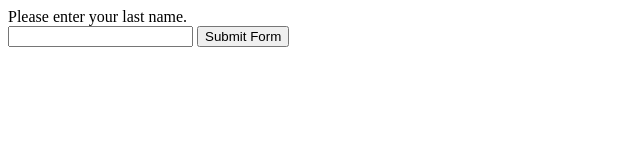
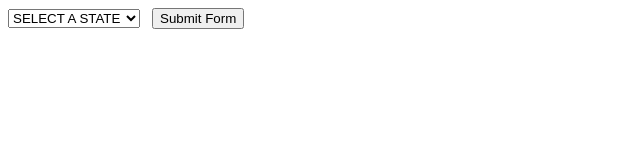
Before and after one commit to haideralishah/Saylani-Batch-5, a plain HTML site: page JavaScript/Chapters 82/index.html in a window 1280 px wide. Shown: the whole page, without its empty margins (0-640 px from the left). Drawn offline with Linux system fonts and the light colour scheme.

Commit message:
Task with chapter 83 done.

```diff
--- a/JavaScript/Chapters 82/app.js
+++ b/JavaScript/Chapters 82/app.js
@@ -21,27 +21,51 @@
 
 
 
-function checkForLastName() {
-    console.log('hello world');
-    var targetNodeEl = document.getElementById('lastNameField');
-    if (targetNodeEl.value.length === 0) {
-        console.log('Last name is required!');
-        targetNodeEl.focus();
-        targetNodeEl.style.backgroundColor = 'yellow';
-        var count = 0;
-        var changeFormFieldColor = setInterval(function () {
-            if (count % 2 === 0) {
-                targetNodeEl.style.backgroundColor = 'yellow';
-            }
-            else {
-                targetNodeEl.style.backgroundColor = 'white';
-            }
-            count++;
-            if(count === 6){
-                clearInterval(changeFormFieldColor);
-                count = 0;
-            }
-        }, 100);
+// function checkForLastName() {
+//     console.log('hello world');
+//     var targetNodeEl = document.getElementById('lastNameField');
+//     if (targetNodeEl.value.length === 0) {
+//         console.log('Last name is required!');
+//         targetNodeEl.focus();
+//         targetNodeEl.style.backgroundColor = 'yellow';
+//         var count = 0;
+//         var changeFormFieldColor = setInterval(function () {
+//             if (count % 2 === 0) {
+//                 targetNodeEl.style.backgroundColor = 'yellow';
+//             }
+//             else {
+//                 targetNodeEl.style.backgroundColor = 'white';
+//             }
+//             count++;
+//             if(count === 6){
+//                 clearInterval(changeFormFieldColor);
+//                 count = 0;
+//             }
+//         }, 100);
+//     }
+//     return false;
+// }
+
+
+
+
+
+
+
+
+
+
+
+
+
+
+
+
+function checkForSelection(el) {
+    var targetNodeEl = document.getElementById(el);
+    console.log(targetNodeEl.selectedIndex);
+    if (targetNodeEl.selectedIndex === 0) {
+        alert('Select a state.');
     }
     return false;
 }
--- a/JavaScript/Chapters 82/index.html
+++ b/JavaScript/Chapters 82/index.html
@@ -12,12 +12,27 @@
 
 
 
-    <form onSubmit="return checkForLastName();">
+    <!-- <form onSubmit="return checkForLastName();">
         Please enter your last name.
         <br>
         <input type="text" id="lastNameField">
         <input type="submit" value="Submit Form">
+    </form> -->
+
+
+
+    <form onSubmit="return checkForSelection('states');">
+        <select id="states">
+            <option value="" selected="selected">
+                SELECT A STATE</option>
+            <option value="AL">Alabama</option>
+            <option value="AK">Alaska</option>
+            <option value="AZ">Arizona</option>
+            <option value="AR">Arkansas</option>
+        </select>&nbsp;&nbsp;
+        <input type="submit" value="Submit Form">
     </form>
+
 
 
 
```
